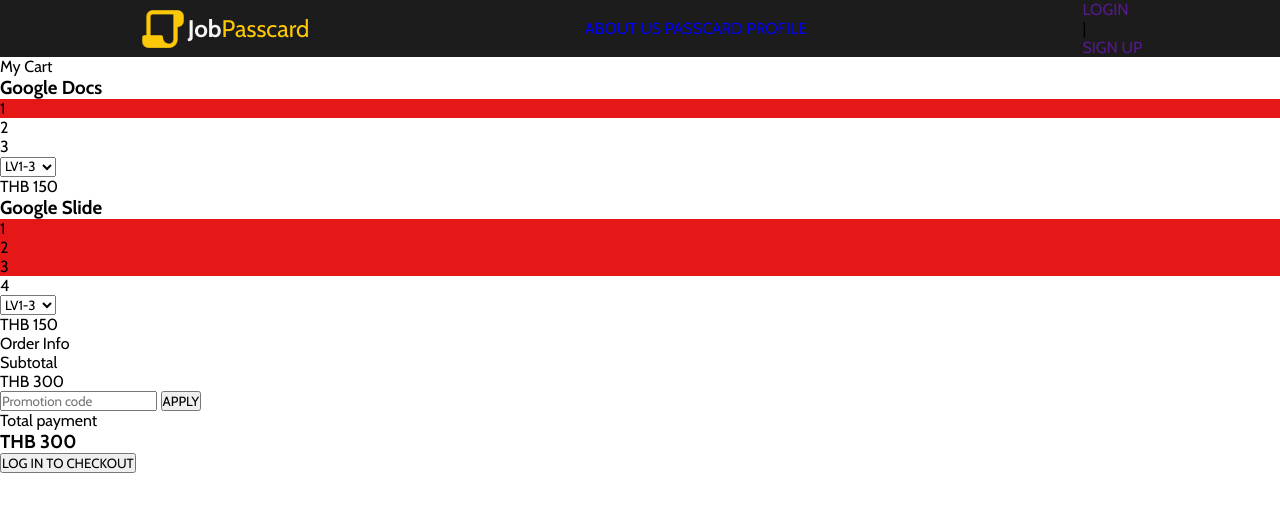
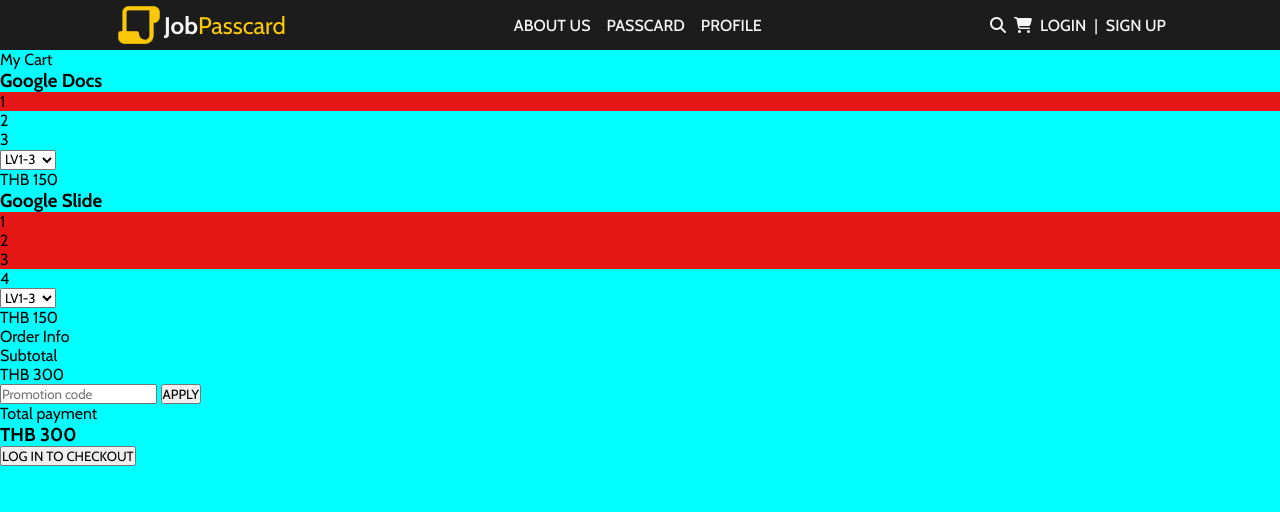
Before and after one commit to MainamSuwan48/Homework3-ShoppingCart, a plain HTML site: page index.html in a window 1280 px wide. Drawn offline with nearby package versions, Linux system fonts and the light colour scheme.

Commit message:
Finished Header

```diff
--- a/index.html
+++ b/index.html
@@ -26,8 +26,9 @@
           <a href="#">PROFILE</a>
         </div>
         <div class="right">
-          <div class="icon"></div>
-          <div class="icon"></div>
+          <div class="icon"><i class="fa-solid fa-magnifying-glass" style="color: #f5f5f5;"></i></div>
+          <div class="icon"><i class="fa-solid fa-cart-shopping" style="color: #f5f5f5;"></i>
+          </div>
           <a href="">LOGIN</a>
           <p>|</p>
           <a href="">SIGN UP</a>
--- a/styles.css
+++ b/styles.css
@@ -1,6 +1,8 @@
 /* CSS reset */
 a {
     text-decoration: none;
+    color: whitesmoke;
+    font-weight: 500;
   }
 
   * {
@@ -15,6 +17,9 @@
     background-color: rgb(230, 23, 23);
   }
 
+  body{
+    background-color: aqua;
+  }
     /* header */
 
     header {
@@ -42,6 +47,22 @@
       width: 50px;
     }
 
+    .left {
+      display: flex;
+      gap: 1rem;
+    }
+    .right {
+      gap: 8px;
+    }
+
+    .right{
+    color: whitesmoke;
+    display: flex;
+
+
+
+   }
+
   .box2 .dot1,
   .box2 .dot2,
   .box2 .dot3{
```
